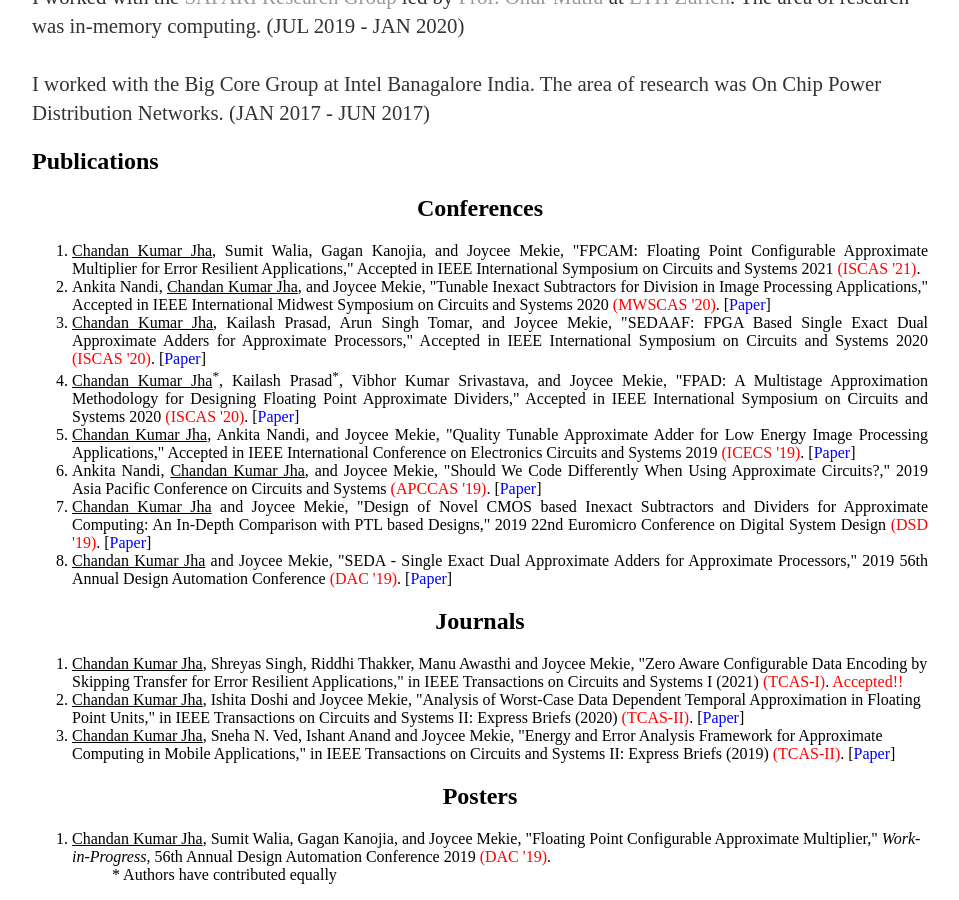
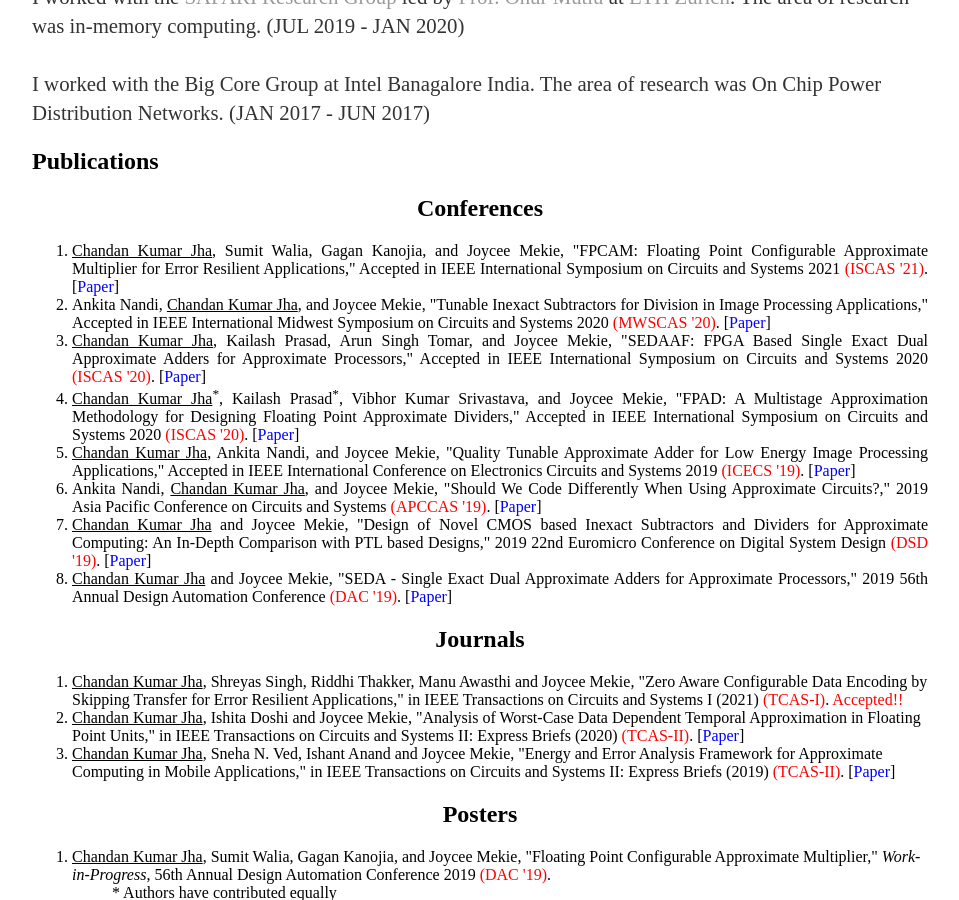
Before and after one commit to chajha/chajha.github.io, a Jekyll site: the page built from index.html, in a window 1280 px wide and 900 px high, scrolled down 965 px. Shown: the whole window, without its empty margins (160-1119 px from the left). Built offline with Jekyll 4.4.1, drawn with Linux system fonts in a browser that asks for light colours; nearby versions of some CDN libraries.

Commit message:
Update index.html

```diff
--- a/index.html
+++ b/index.html
@@ -37,7 +37,7 @@ I worked with the Big Core Group at Intel Banagalore India. The area of research
 <h2 align="center"> Conferences </h2>
 
 <ol align="justify">
-  <li> <u>Chandan Kumar Jha</u>, Sumit Walia, Gagan Kanojia, and Joycee Mekie, "FPCAM: Floating Point Configurable Approximate Multiplier for Error Resilient Applications," Accepted in IEEE International Symposium on Circuits and Systems 2021 <font color="red">(ISCAS '21)</font>.</li>
+  <li> <u>Chandan Kumar Jha</u>, Sumit Walia, Gagan Kanojia, and Joycee Mekie, "FPCAM: Floating Point Configurable Approximate Multiplier for Error Resilient Applications," Accepted in IEEE International Symposium on Circuits and Systems 2021 <font color="red">(ISCAS '21)</font>. [<a href="https://ieeexplore.ieee.org/stamp/stamp.jsp?tp=&arnumber=9401341"><font color="blue">Paper</font></a>]</li>
   <li> Ankita Nandi, <u> Chandan Kumar Jha</u>, and Joycee Mekie, "Tunable Inexact Subtractors for Division in Image Processing Applications," Accepted in IEEE International Midwest Symposium on Circuits and Systems 2020 <font color="red">(MWSCAS '20)</font>. [<a href="https://ieeexplore.ieee.org/document/9184460"><font color="blue">Paper</font></a>]</li>
   <li> <u>Chandan Kumar Jha</u>, Kailash Prasad, Arun Singh Tomar, and Joycee Mekie, "SEDAAF: FPGA Based Single Exact Dual Approximate Adders for Approximate Processors," Accepted in IEEE International Symposium on Circuits and Systems 2020 <font color="red">(ISCAS '20)</font>. [<a href="https://ieeexplore.ieee.org/document/9181185"><font color="blue">Paper</font></a>] </li>
   <li> <u>Chandan Kumar Jha</u><sup>*</sup>, Kailash Prasad<sup>*</sup>, Vibhor Kumar Srivastava, and Joycee Mekie, "FPAD: A Multistage Approximation Methodology for Designing Floating Point Approximate Dividers," Accepted in IEEE International Symposium on Circuits and Systems 2020 <font color="red">(ISCAS '20)</font>. [<a href="https://ieeexplore.ieee.org/document/9180768"><font color="blue">Paper</font></a>] </li>
```
